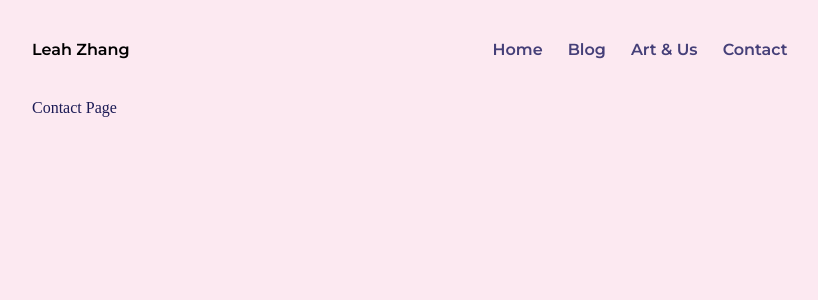
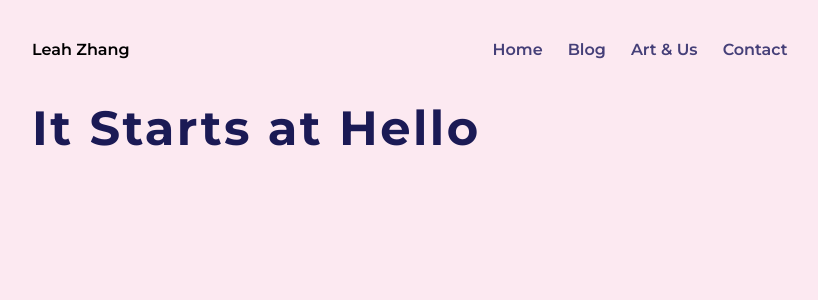
Before and after one commit to Leahie/website, a Next.js app: page /contact in a window 1280 px wide. Shown: the top 300 px of the page, without its empty margins (224-1042 px from the left). Built offline with nearby package versions, Linux system fonts and the light colour scheme.

Commit message:
did heading thing

```diff
--- a/src/app/blog/Heading.tsx
+++ b/src/(components)/Heading.tsx
@@ -5,8 +5,12 @@ const montserrat = Montserrat({subsets: ["latin"], weight:['200', '400', '500','
 // https://nextjs.org/docs/pages/building-your-application/routing/dynamic-routes
 // https://www.npmjs.com/package/@next/mdx
 
-export default function Heading(){
+interface HeadingProps{
+    name: string;
+}
+
+export default function Heading(props: HeadingProps){
     return(
-            <h1 className={montserrat.className}>This Little Life</h1>
+            <h1 className={montserrat.className}>{props.name}</h1>
     )
 }
--- a/src/app/blog/page.tsx
+++ b/src/app/blog/page.tsx
@@ -1,5 +1,5 @@
 import { Montserrat } from "next/font/google";
-import Heading from "./Heading"
+import Heading from "@/(components)/Heading"
 import Box from "./Box"
 const montserrat = Montserrat({subsets: ["latin"], weight:['200', '400', '500','600', '700']});
 import remarkFrontmatter from 'remark-frontmatter'
@@ -21,7 +21,7 @@ export default async function Page() {
   let posts:post[] = await getAllPostsMeta()
     return(
       <div className='Blog'>
-        <Heading/>
+        <Heading name="This little life"/>
         <div className="Boxes">
           {posts.map(e => (
           <Link href = {e.link} key={e.title}>
--- a/src/app/contact/page.tsx
+++ b/src/app/contact/page.tsx
@@ -1,3 +1,9 @@
+import Heading from "@/(components)/Heading"
+//Look up form videos
 export default function Page() {
-    return <p>Contact Page</p>;
+    return(<div>
+        <Heading name="It Starts at Hello"/>
+    </div>
+
+    )
   }
```
